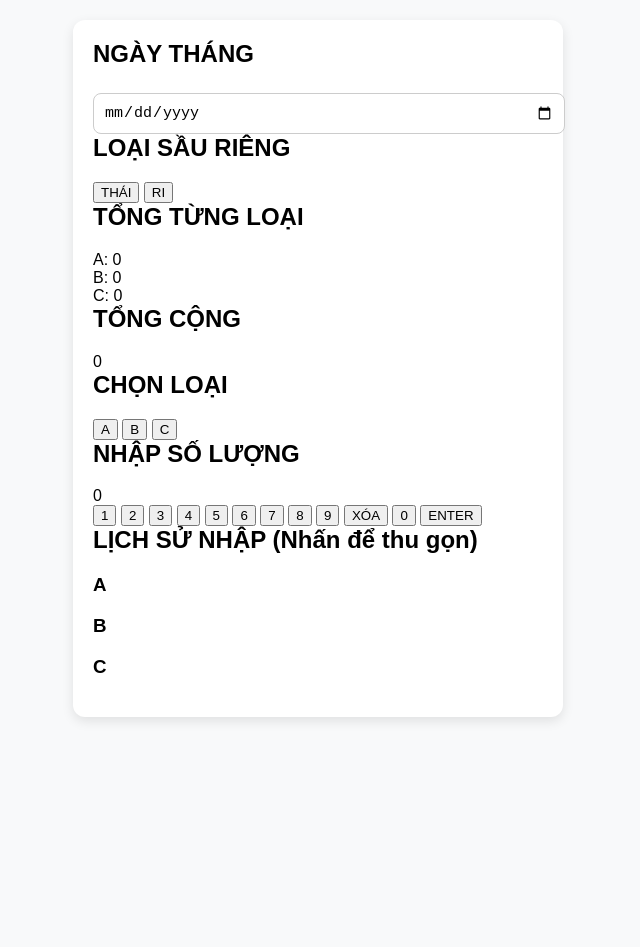
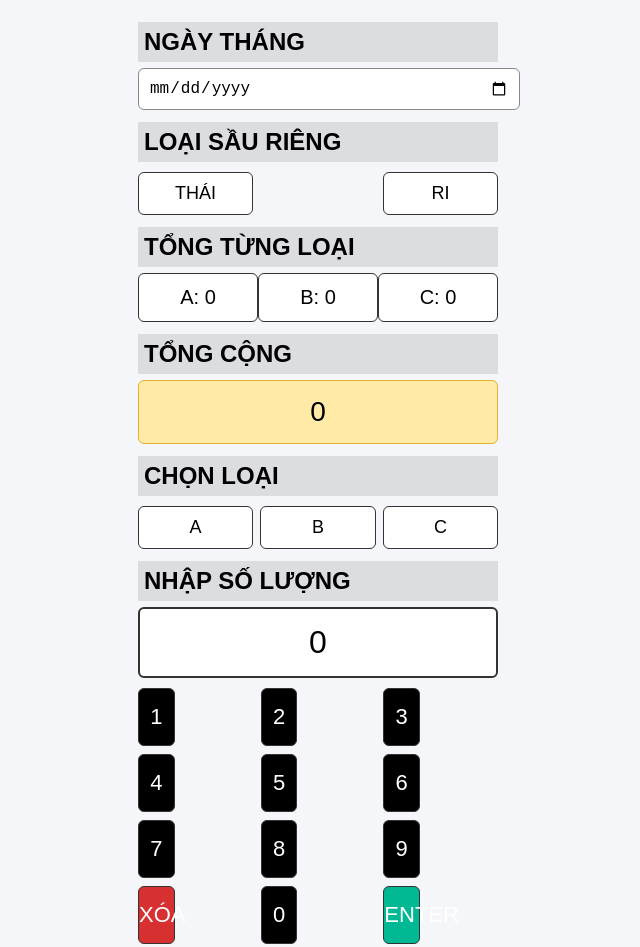
Before and after one commit to minhluanvo2403-alt/devil, a plain HTML site: page index.html in a window 1280 px wide. Shown: the top 947 px of the page, without its empty margins (322-962 px from the left). Before the commit the page ends 800 px from the top, so only its background shows below. Drawn offline with Linux system fonts and the light colour scheme.

Commit message:
Update style.css

```diff
--- a/style.css
+++ b/style.css
@@ -1,106 +1,148 @@
 body {
     margin: 0;
-  padding: 0;
-  background: #f8f9fa;
+    background: #f5f6fa;
     font-family: Arial, sans-serif;
 }
 
 .container {
-  width: 90%;
-  max-width: 450px;
-  margin: 20px auto;
-  background: white;
-  padding: 20px;
-  border-radius: 12px;
-  box-shadow: 0 4px 12px rgba(0,0,0,0.1);
+    width: 360px;
+    margin: auto;
+    padding: 10px;
 }
 
-h2, h3 {
-  margin-top: 0;
+h2 {
+    background: #dcdde1;
+    padding: 6px;
+    margin: 12px 0 6px 0;
 }
 
-label {
-  display: block;
-  margin-top: 15px;
-  font-size: 15px;
-  font-weight: bold;
+.dateInput {
+    width: 100%;
+    padding: 10px;
+    border-radius: 6px;
+    border: 1px solid #888;
+    font-size: 16px;
 }
 
-input[type="number"],
-input[type="date"] {
-  width: 100%;
-  padding: 10px;
-  margin-top: 5px;
-  border-radius: 8px;
-  border: 1px solid #ccc;
-  font-size: 15px;
+.row {
+    display: flex;
+    justify-content: space-between;
+    margin: 10px 0;
 }
 
-.select-group {
-  display: flex;
-  gap: 10px;
-  margin-top: 10px;
-}
-
-.select-btn {
-  flex: 1;
+button {
+    width: 32%;
     padding: 10px;
+    border-radius: 6px;
+    border: 1px solid #333;
     background: white;
-  border: 1px solid #888;
-  border-radius: 8px;
-  font-size: 16px;
+    font-size: 18px;
     cursor: pointer;
 }
 
-.select-btn.active {
-  background: #21a3ff;
+button.active {
+    background: #74b9ff;
     color: white;
-  border-color: #21a3ff;
+    border-color: #0984e3;
 }
 
-.add-btn {
-  width: 100%;
+.sumRow {
+    display: flex;
+    justify-content: space-between;
+}
+
+.sumBox {
+    background: white;
     padding: 12px;
-  background: #28a745;
+    width: 30%;
+    text-align: center;
+    border-radius: 6px;
+    border: 1px solid #333;
+    font-size: 20px;
+}
+
+.totalBox {
+    background: #ffeaa7;
+    padding: 15px;
+    text-align: center;
+    border-radius: 6px;
+    border: 1px solid #e1b12c;
+    font-size: 28px;
+}
+
+.display {
+    background: white;
+    border: 2px solid #333;
+    border-radius: 6px;
+    font-size: 32px;
+    padding: 15px 0;
+    text-align: center;
+    margin-bottom: 10px;
+}
+
+.keypad {
+    display: grid;
+    grid-template-columns: repeat(3, 1fr);
+    gap: 8px;
+}
+
+.keypad button {
+    background: black;
     color: white;
-  border: none;
-  margin-top: 20px;
-  border-radius: 10px;
-  font-size: 16px;
+    padding: 15px 0;
+    font-size: 22px;
+}
+
+#delete {
+    background: #d63031 !important;
+}
+
+#enter {
+    background: #00b894 !important;
+}
+
+.historyTitle {
+    background: #dcdde1;
+    padding: 8px;
     cursor: pointer;
 }
 
-.history-header {
+.historyBox {
+    background: white;
+    border: 1px solid #333;
+    padding: 10px;
+    border-radius: 6px;
+}
+
+.historyRow {
     display: flex;
     justify-content: space-between;
-  background: #eee;
-  padding: 10px;
-  border-radius: 6px;
-  cursor: pointer;
-  user-select: none;
-  margin-bottom: 10px;
 }
 
-#arrow {
-  font-size: 18px;
+.historyCol {
+    width: 32%;
+    border: 1px solid #aaa;
+    border-radius: 6px;
+    padding: 5px;
+}
+
+.historyCol h3 {
+    background: #eee;
+    padding: 5px;
+    margin: 0;
+}
+
+.historyCol ul {
+    list-style: none;
+    padding: 0;
+    margin: 0;
+}
+
+.historyCol li {
+    border-bottom: 1px dashed #aaa;
+    padding: 4px;
 }
 
 .hidden {
     display: none;
 }
-
-table {
-  width: 100%;
-  border-collapse: collapse;
-  background: white;
-}
-
-th, td {
-  padding: 10px;
-  border-bottom: 1px solid #ddd;
-  text-align: center;
-}
-
-th {
-  background: #f0f0f0;
-}
```
Lines whose indentation alone changed are shown as unchanged.
